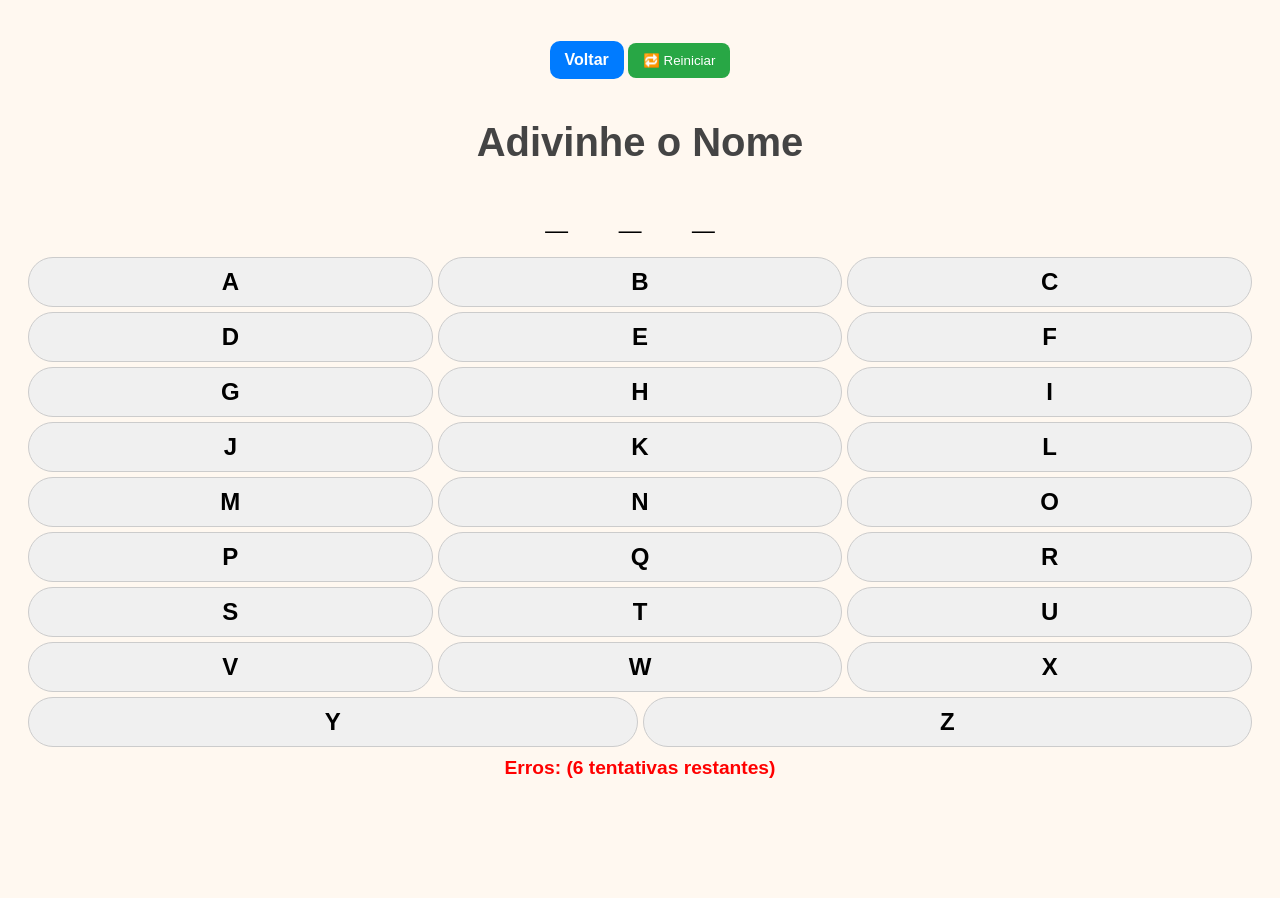
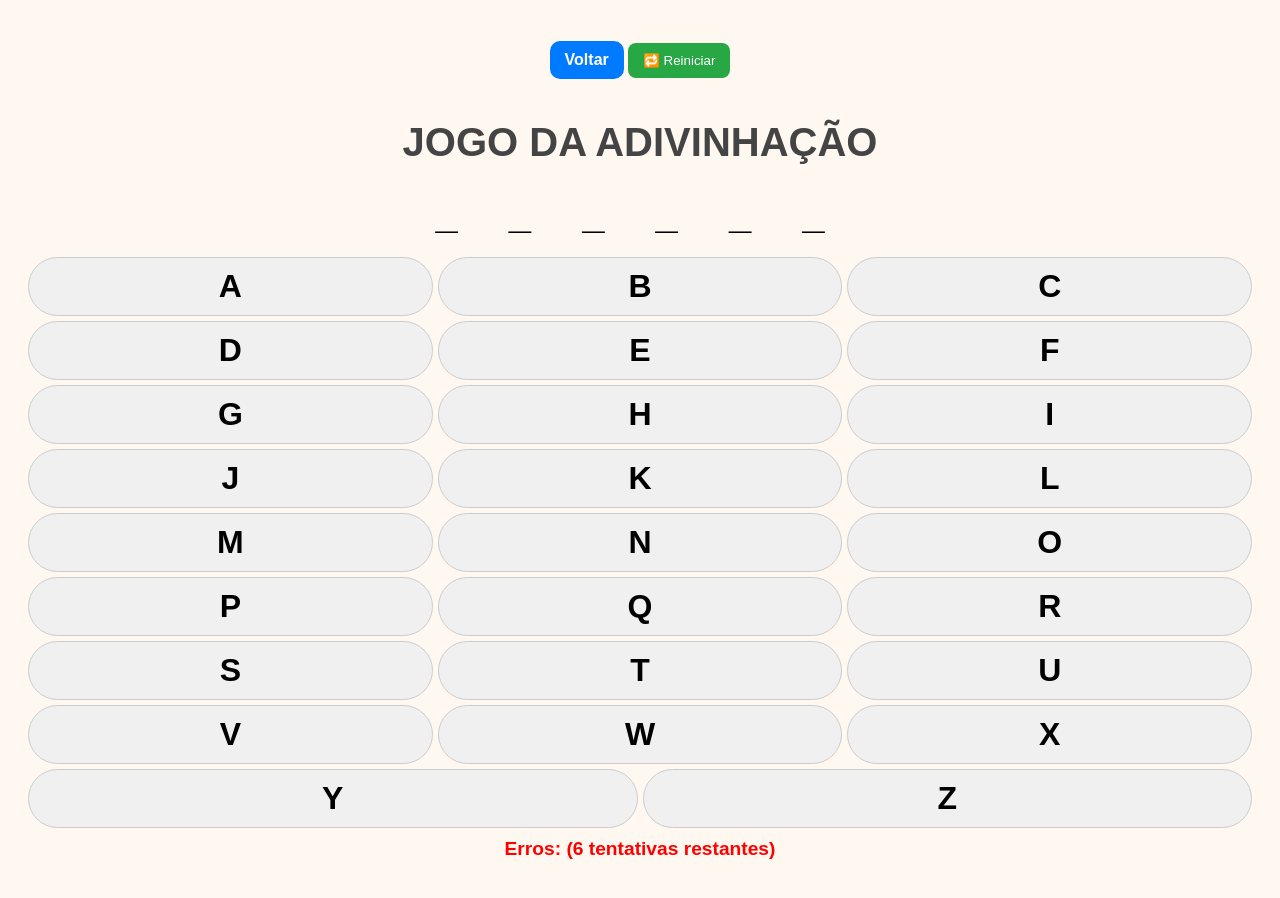
Before and after one commit to nakata-dev/jogos, a plain HTML site: page Jogo_da_forca/jogo_da_forca.html in a window 1280 px wide. Before the commit the page ends 822 px from the top, so only its background shows below. Drawn offline with Linux system fonts and the light colour scheme.

Commit message:
JOGO DA FORCA

```diff
--- a/Jogo_da_forca/jogo_da_forca.html
+++ b/Jogo_da_forca/jogo_da_forca.html
@@ -29,12 +29,13 @@
     }
 
     h1 {
-      font-size: clamp(1.5rem, 5vw, 2.5rem); /* Ajusta tamanho conforme tela */
+      font-size: clamp(2rem, 5vw, 2.5rem); /* Ajusta tamanho conforme tela */
       color: #444;
     }
 
     #palavra {
-      font-size: clamp(1.8rem, 6vw, 2.5rem);
+      font-weight: bold;
+      font-size: clamp(2rem, 6vw, 2.5rem);
       letter-spacing: 0.5em;
       margin: 20px 0;
       word-wrap: break-word;
@@ -51,9 +52,9 @@
     button.letra {
       font-weight: bold;
       flex: 1 1 30%; /* Ocupa até 30% da largura cada */
-      min-width: 30px;
+      min-width: 40px;
       padding: 10px;
-      font-size: clamp(1.5rem, 3vw, 1.3rem);
+      font-size: clamp(1.5rem, 3vw, 2rem);
       cursor: pointer;
       border: 1px solid #ccc;
       border-radius: 100px;
@@ -123,7 +124,7 @@
 <body>
   <a href="../index.html">Voltar</a>
   <button id="reiniciar">🔁 Reiniciar</button>
-  <h1>Adivinhe o Nome</h1>
+  <h1>JOGO DA ADIVINHAÇÃO</h1>
 
   <div id="palavra">_ _ _ _ _</div>
 
@@ -135,7 +136,7 @@
 
   <script>
     const filmes = [
-      "MAIA", "ALICE", "XUXA", "AKIO", "SHIGUERU", "JESUS CRISTO", "GUSTAVO", "LAICA", "PEDRO", "MARIA", "JOAO", "LUCAS", "MATEUS", "MARCOS", "LARA", "ANA", "CARLA", "BRUNA", "FELIPE", "RAFAEL", "GABRIEL", "LUIZA", "SOPHIA", "ISABELA", "JULIA", "MARIANA", "VICTORIA", "LARISSA", "BEATRIZ", "CAMILA", "LETICIA", "NATHALIA", "THAIS", "RENATA", "ALINE", "THAMIRES", "SANDRA", "PAULA", "DANIELA", "MARCELA", "TATIANA", "VANESSA", "JULIANA", "MIRELLA", "GIOVANNA", "RAQUEL", "ALESSANDRA", "MAYARA", "KARINA", "JESSICA", "MELISSA", "FABIANA", "NATALIA", "PRISCILA", "SILVIA", "ADRIANA", "ELIANA", "CINTIA", "MARTA", "LILIAN", "REGINA", "CLAUDIA", "SUSANA", "VERA", "DANIEL", "RODRIGO", "BRUNO", "LEANDRO", "GUSTAVO", "FELIPE", "MARCOS", "RAFAEL", "LUCAS", "GABRIEL", "DIEGO", "VINICIUS", "LEONARDO", "ALEXANDRE", "WILLIAN", "FABIENNE", "JULIETTE", "SABRINA", "LUNA", "ESTRELA", "SOL", "CEUS", "MARTE", "JUPITER", "SATURNO", "URANO", "NETUNO", "PLUTAO", "GALAXIA", "UNIVERSO", "CONSTELACAO", "LEAO", "TOURO", "GEMEOS", "CANCER", "VIRGEM", "LIBRA", "ESCORPIAO", "SAGITARIO", "CAPRICORNIO", "AQUARIO", "PEIXES", "HOMEM ARANHA", "BATMAN", "MULHER MARAVILHA", "CAPITAO AMERICA", "IRON","MAYSA","CORINTHIANS","PALMEIRAS","SANTOS","FLAMENGO","VASCO","ATLETICO","GRÊMIO","INTERNACIONAL","FLUMINENSE","BOTAFOGO","CRUZEIRO","BAHIA","VITORIA","SPORT","CEARA","FORTALEZA","GOIAS","ATLÉTICO MINEIRO","ATLÉTICO PARANAENSE","CORITIBA","FIGUEIRENSE","AVAI","BRAGANTINO","JUVENTUDE","CUIABA","AMERICA MINEIRO"
+      "NAKATA","MAIA", "ALICE", "XUXA", "AKIO", "SHIGUERU", "JESUS CRISTO", "GUSTAVO", "LAICA", "PEDRO", "MARIA", "JOAO", "LUCAS", "MATEUS", "MARCOS", "LARA", "ANA", "CARLA", "BRUNA", "FELIPE", "AKIKO","RAFAEL", "GABRIEL", "LUIZA", "SOPHIA", "ISABELA", "JULIA", "MARIANA", "VICTORIA", "LARISSA", "BEATRIZ", "CAMILA", "LETICIA", "NATHALIA", "THAIS", "RENATA", "ALINE", "THAMIRES", "SANDRA", "PAULA", "DANIELA", "MARCELA", "TATIANA", "VANESSA", "JULIANA", "MIRELLA", "GIOVANNA", "RAQUEL", "ALESSANDRA", "MAYARA", "KARINA", "JESSICA", "MELISSA", "FABIANA", "NATALIA", "PRISCILA", "SILVIA", "ADRIANA", "ELIANA", "CINTIA", "MARTA", "LILIANA", "REGINA","TANO", "CLAUDIA", "SUSANA", "VERA", "DANIEL", "RODRIGO", "BRUNO", "LEANDRO", "GUSTAVO", "FELIPE", "MARCOS", "RAFAEL", "LUCAS", "GABRIEL", "DIEGO", "VINICIUS", "LEONARDO", "ALEXANDRE", "WILLIAN", "FUKUDOME","FABIENNE", "JULIETTE", "SABRINA", "LUNA", "ESTRELA", "SOL", "CEUS", "MARTE", "JUPITER", "SATURNO", "URANO", "NETUNO", "PLUTAO", "GALAXIA", "UNIVERSO", "CONSTELACAO", "LEAO", "TOURO", "GEMEOS", "CANCER", "VIRGEM", "LIBRA", "ESCORPIAO", "SAGITARIO", "CAPRICORNIO", "AQUARIO", "PEIXES", "HOMEM ARANHA", "BATMAN", "MULHER MARAVILHA", "CAPITAO AMERICA", "IRON","MAYSA","MIDORI","GEOVANA"
     ];
 
     let palavraEscolhida = "";
```
